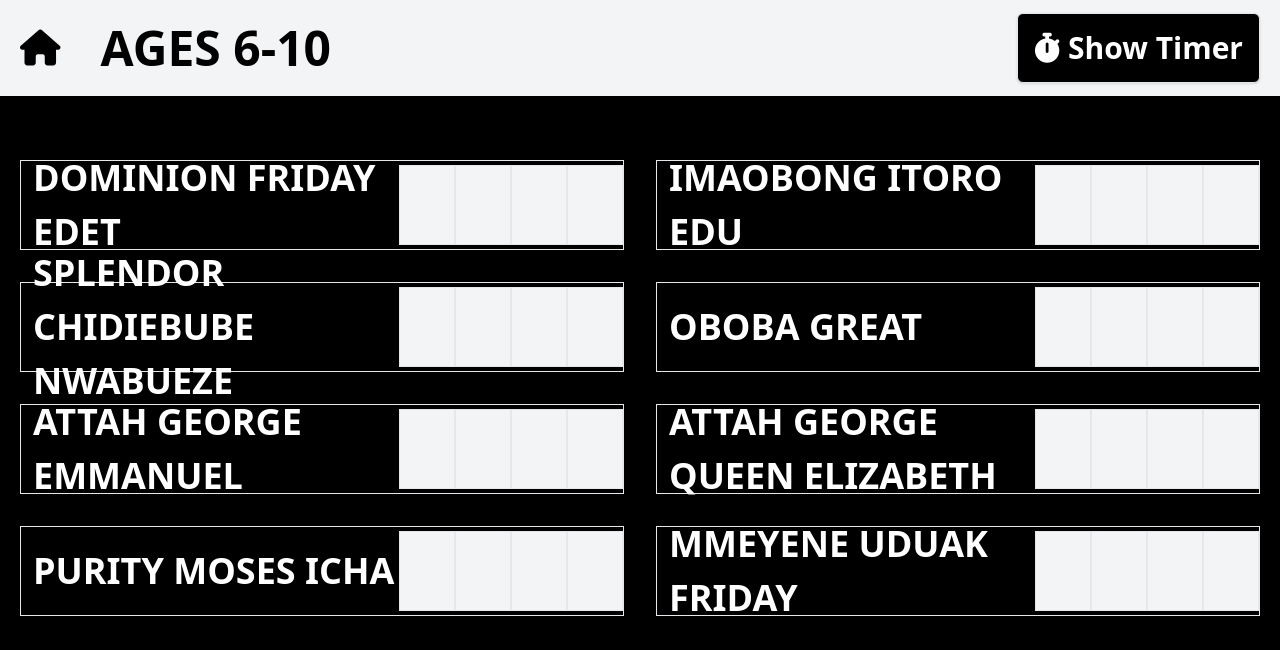
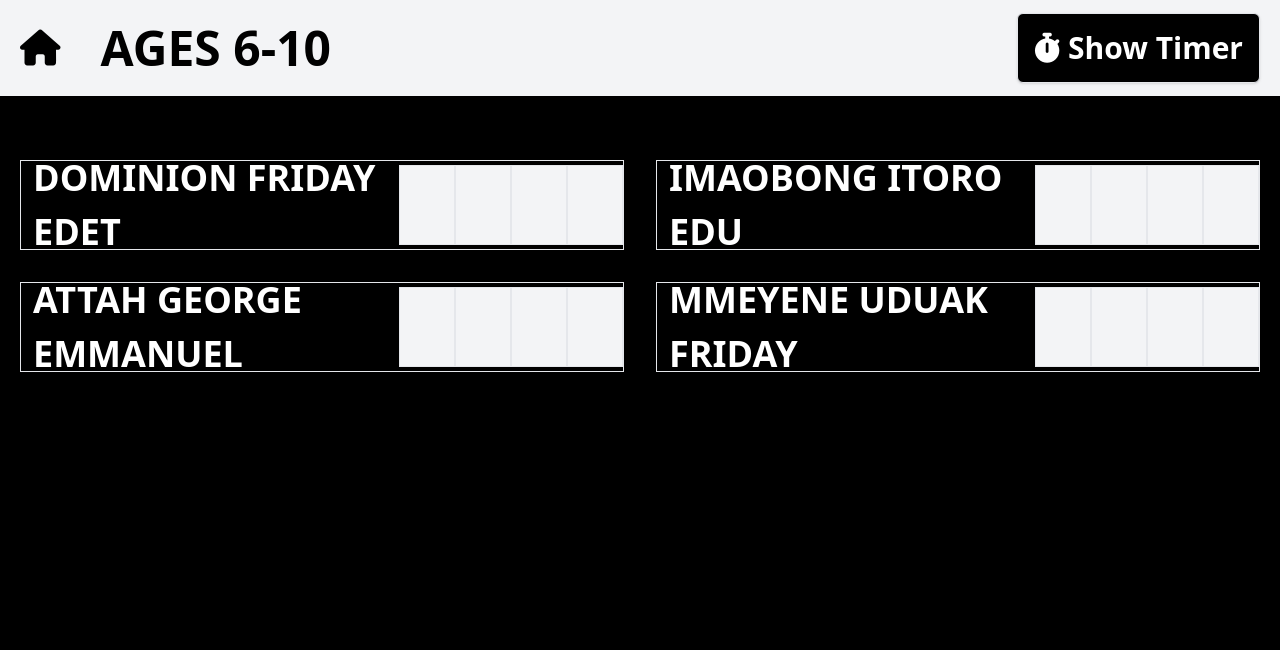
Before and after one commit to codes001/quiz-app, a React (Create React App) app: page /first in a window 1280 px wide. Shown: the top 650 px of the page. Built offline with nearby package versions, Linux system fonts and the light colour scheme.

Commit message:
Modified names for the final round

```diff
--- a/src/components/Home.jsx
+++ b/src/components/Home.jsx
@@ -6,7 +6,7 @@ const navigate = useNavigate()
   return (
     <div className='home text-white flex flex-col items-center justify-center h-screen'>
         <h1 className='text-5xl font-bold mb-10'>Welcome To The Nyanya Youth Quiz, 2024</h1>
-        <h1 className='text-5xl'>Quiz Competition (2nd Round)</h1>
+        <h1 className='text-5xl'>Quiz Competition (3rd Round)</h1>
         <div className='flex items-center mt-10'>
         <button className='bg-white text-black px-8 py-3 block text-3xl font-bold rounded-md mx-2' onClick={() => navigate('first')}>Ages 6-10</button>
         <button className='bg-white text-black px-8 py-3 block text-3xl font-bold rounded-md mx-2' onClick={() => navigate('second')}>Ages 11-15</button>
--- a/src/data.js
+++ b/src/data.js
@@ -5,11 +5,10 @@ const data = {
 
       "Dominion Friday Edet",
       "Imaobong Itoro Edu",
-      "Splendor Chidiebube Nwabueze",
-      "Oboba Great",
+
+
       "Attah George Emmanuel",
-      "Attah George Queen Elizabeth",
-      "Purity Moses Icha",
+
       "Mmeyene Uduak Friday"
     ],
   },
@@ -19,8 +18,7 @@ const data = {
       "Ben Nnamma",
       "Esiet Etinyene Donald",
       "Medara Clement Essien",
-      "George Itoro Edu",
-      "Edu Etienoabasi Itoro",
+
       "Ohiri Favour Chioma",
       "Ochanya Yusuf Bobby",
       "Gideon Friday Edet",
```
